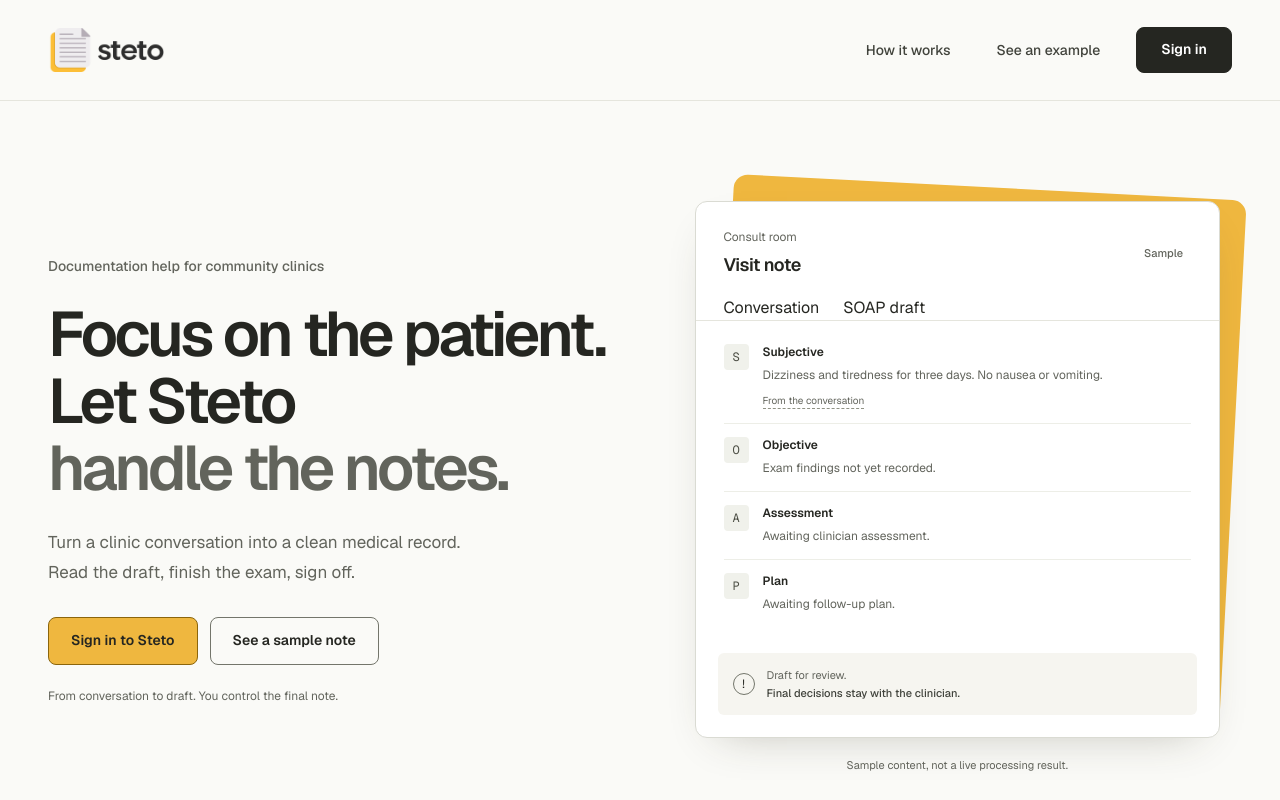
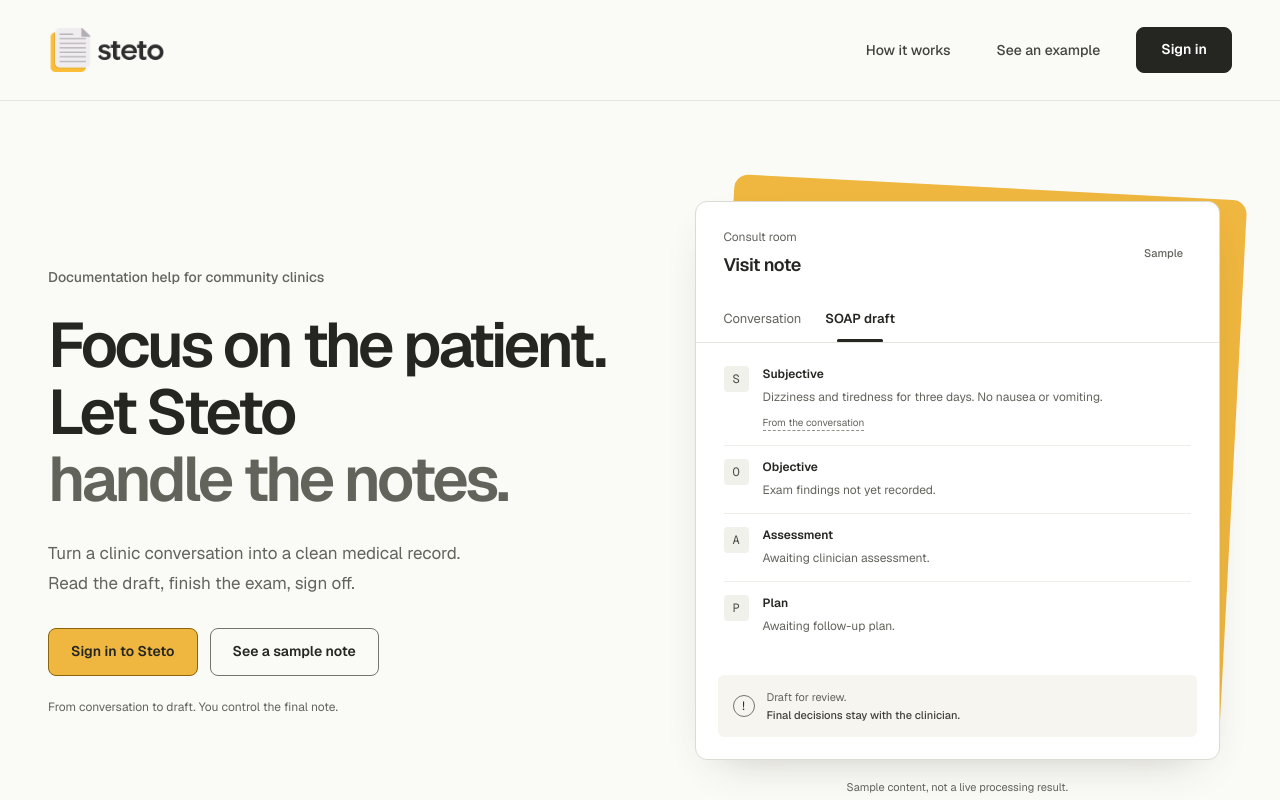
Before and after one commit to azrahudaya/steto, a Next.js app in the folder apps/web/: page / in a window 1280 px wide. Shown: the top 800 px of the page. Built offline with nearby package versions, Linux system fonts and the light colour scheme; no server answers.

Commit message:
fix: align tab class names with daisyUI without prefix

```diff
--- a/apps/web/src/components/landing-example.tsx
+++ b/apps/web/src/components/landing-example.tsx
@@ -27,7 +27,7 @@
           <div><p className="document-context">Consult room</p><h2>Visit note</h2></div>
           <span className="du-badge du-badge-outline example-label">Sample</span>
         </div>
-        <div className="du-tabs du-tabs-border example-tabs" role="tablist" aria-label="View sample">
+        <div className="tabs tabs-border example-tabs" role="tablist" aria-label="View sample">
           {labels.map((label, index) => (
             <button
               key={label}
@@ -38,7 +38,7 @@
               aria-selected={active === index}
               aria-controls={`example-panel-${index}`}
               tabIndex={active === index ? 0 : -1}
-              className={`du-tab ${active === index ? "du-tab-active" : ""}`}
+              className={`tab ${active === index ? "tab-active" : ""}`}
               onClick={() => setActive(index)}
               onKeyDown={(event) => navigate(event, index)}
             >{label}</button>
```
